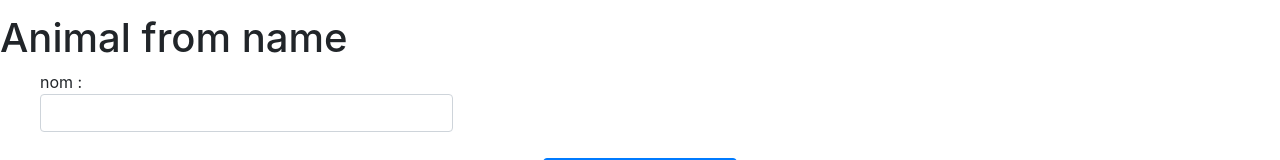
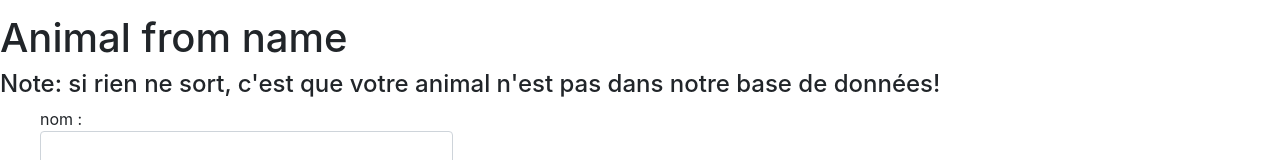
Before and after one commit to rouph/INF3710_TP5, an Angular app in the folder client/: page /animals in a window 1280 px wide. Shown: the part 964-1124 px from the top of the page. Built offline with nearby package versions, Linux system fonts and the light colour scheme; no server answers.

Commit message:
R: ajout d'un peu de CSS (HL)

```diff
--- a/client/src/app/animal/animal.component.html
+++ b/client/src/app/animal/animal.component.html
@@ -66,6 +66,7 @@
   <br>
   <br>
   <h1 style="text-align: left"> Animal from name </h1>
+  <h4 style="text-align: left"> Note: si rien ne sort, c'est que votre animal n'est pas dans notre base de données! </h4>
   <div id="hotel" style="text-align: left">
     <ul style="list-style: none;">
       nom : <li><input class="form-control col-md-4" #nom></li>
@@ -100,3 +101,13 @@
       </tbody>
     </table>
   </div>
+  <br>
+  <br>
+  <br>
+  <br>
+  <br>
+  <br>
+  <br>
+  <br>
+  <br>
+  <br>
```
